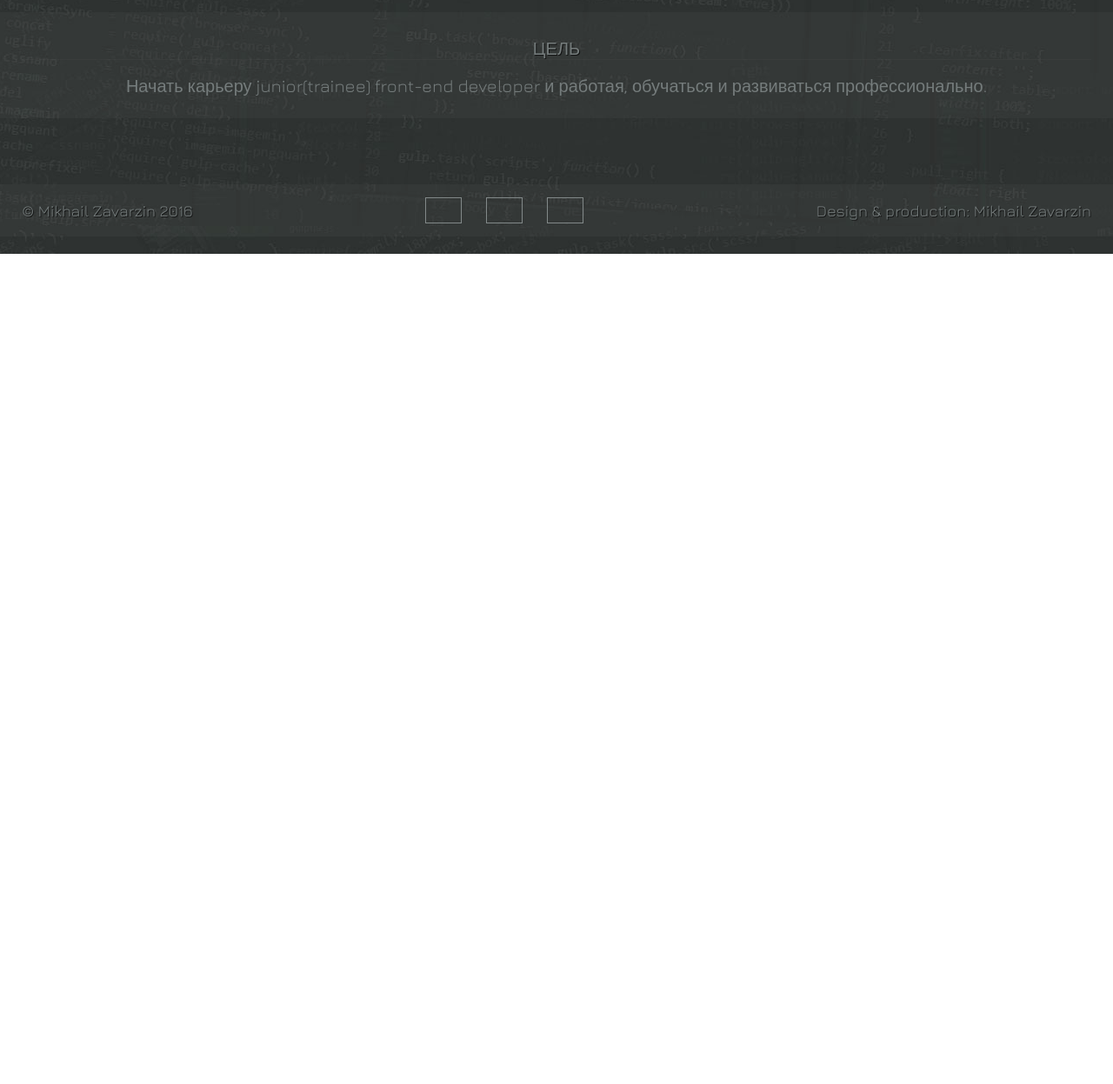
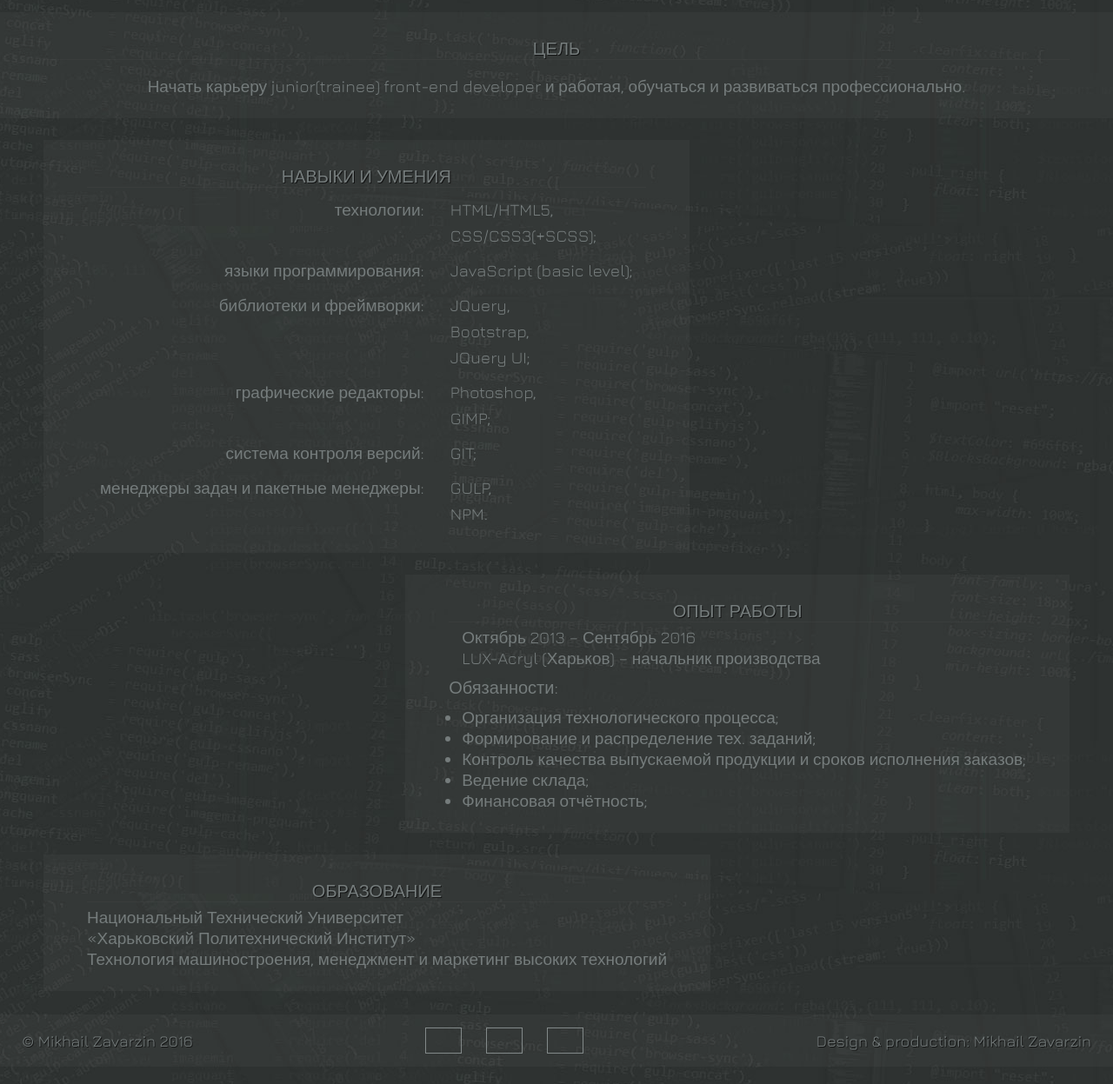
Before and after one commit to mihoz-fe/cv.zavarzin, a website: page pages/resume.html in a window 1280 px wide. Shown: the part 508-1755 px from the top of the page at 87% size. Before the commit the page ends 800 px from the top, so only its background shows below. Drawn offline with nearby package versions, Linux system fonts and the light colour scheme.

Commit message:
add blocks: "skills", "works experience", "education".

```diff
--- a/pages/resume.html
+++ b/pages/resume.html
@@ -10,19 +10,16 @@
 
 <!-- header -->
 		<header class="header">
-		<div class="header-holder">
+		<div class="holder">
 			<div class="vision pull-left">
 				<img src="../images/portrait.jpg" alt="portrait">
 			</div>
 			<h1 class="name">Михаил Заварзин</h1>
-
 			<h2 class="profession">junior front-end developer</h2>
-
 			<nav class="main-nav">
 				<ul>
 					<li>
 						<a href="../index.html"><div class="drop-nav">главная</div></a>
-
 					</li>
 					<li>
 						<a href="resume.html"><div class="drop-nav">резюме</div></a>
@@ -40,9 +37,11 @@
 			</nav>
 		</div>
 		</header>
+
 <!-- content -->
+
 	<!-- contacts -->
-		<div class="section contacts">
+		<div class="section contacts holder">
 			<h3 class="section-title">контакты</h3>
 			<table>
 				<tr>
@@ -71,12 +70,77 @@
 			</table>
 		</div>
 	<!-- contacts finish -->
+
 	<!-- objective -->
 		<div class="section objective">
-			<h3 class="section-title">цель</h3>
-			<p>
-				Начать карьеру junior(trainee) front-end developer и работая, обучаться и развиваться профессионально.
-			</p>
+			<div class="holder">
+				<h3 class="section-title">цель</h3>
+				<p>
+					Начать карьеру junior(trainee) front-end developer и работая, обучаться и развиваться профессионально.
+				</p>
+			</div>
+		</div>
+
+	<!-- skills -->
+		<div class="holder">
+			<div class="skills section holder">
+				<h3 class="section-title">навыки и умения</h3>
+				<table>
+					<tr>
+						<td class="col1">технологии:</td>
+						<td>HTML/HTML5, <br>CSS/CSS3(+SCSS);	</td>
+					</tr>
+					<tr>
+						<td class="col1">языки программирования:</td>
+						<td>JavaScript (basic level);</td>
+					</tr>
+					<tr>
+						<td class="col1">библиотеки и фреймворки:</td>
+						<td>JQuery, <br>Bootstrap, <br>JQuery UI; </td>
+					</tr>
+					<tr>
+						<td class="col1">графические редакторы:</td>
+						<td>Photoshop, <br> GIMP;</td>
+					</tr>
+					<tr>
+						<td class="col1">система контроля версий:</td>
+						<td>GIT;</td>
+					</tr>
+					<tr>
+						<td class="col1">менеджеры задач и пакетные менеджеры:</td>
+						<td>GULP, <br>NPM.</td>
+					</tr>
+				</table>
+			</div>
+		</div>
+
+	<!-- Work experience -->
+		<div class="holder clearfix">
+			<div class="section workexp pull-right">
+				<h3 class="section-title">опыт работы</h3>
+				<span>Октябрь 2013 – Сентябрь 2016 </span><br>
+				<span>LUX-Acryl (Харьков) – начальник производства</span>
+				<div class="duties">
+					<h4>Обязанности:</h4>
+					<ul class="duties-list">
+						<li>Организация технологического процесса;</li>
+						<li>Формирование и распределение тех. заданий;</li>
+						<li>Контроль качества выпускаемой продукции и сроков исполнения заказов;</li>
+						<li>Ведение склада;</li>
+						<li>Финансовая отчётность;</li>
+					</ul>
+				</div>
+			</div>
+		</div>
+
+		<!-- education -->
+		<div class="holder">
+			<div class="education section holder">
+				<h3 class="section-title">образование</h3>
+				<span>Национальный Технический Университет <br> &laquo;Харьковский Политехнический Институт&raquo;</span><br>
+				<span>Технология машиностроения, менеджмент и маркетинг высоких технологий</span>
+
+			</div>
 		</div>
  	</div>
 <!-- footer strt -->
--- a/scss/_reset.scss
+++ b/scss/_reset.scss
@@ -1,6 +1,6 @@
 html, body, div, span, applet, object, iframe,
 h1, h2, h3, h4, h5, h6, p, blockquote, pre,
-a, abbr, acronym, address, big, cite, code,
+a, abbr, acronym, address, cite, code,
 del, dfn, em, img, ins, kbd, q, s, samp,
 small, strike, sub, sup, tt, var,
 b, u, i, center,
--- a/scss/resume.scss
+++ b/scss/resume.scss
@@ -14,7 +14,7 @@ html, body {
 body {
 	max-width: 100%;
 	font-family: 'Jura', sans-serif;
-	font-size: 20px;
+	font-size: 19px;
 	line-height: 24px;
 	color: $textColor;
 	box-sizing: border-box;
@@ -43,27 +43,36 @@ body {
 	box-sizing: border-box;
 }
 
+.holder {
+	max-width: 1200px;
+	min-height: 100%;
+	margin: 0 auto;
+	padding: 0 50px
+}
+
 @import "header";
 
 .section {
 	display: inline-block;
 	background: $blocksBackground;
-	padding: 25px;
+	padding-top: 25px;
+	padding-bottom: 25px;
 	margin-bottom: 25px;
 }
 
 .contacts {
 	margin-left: 3%;
 	margin-right: 3%;
-	td {
-		padding: 5px 15px;
-		line-height: 30px;
-	}
 	a {
 		text-decoration: none;
 		color: inherit;
 		line-height: 30px;
 	}
+}
+
+td {
+	padding: 5px 15px;
+	line-height: 30px;
 }
 
 .section-title {
@@ -89,4 +98,35 @@ body {
 	}
 }
 
+.workexp {
+	padding-left: 50px;
+	padding-right: 50px;
+	&>span {
+		margin-left: 15px;
+	}
+}
+
+.duties {
+	h4 {
+		font-size: 20px;
+		margin-top: 10px;
+		margin-bottom: 10px;
+	}
+}
+.duties-list {
+	margin-left: 15px;
+	list-style-type: disc;
+	li {
+		display: list-item;
+	}
+}
+
+.education {
+	span{
+		margin-bottom: 10px;
+	}
+
+}
+
+
 @import "footer";
```
Also changed, not shown: css/all.css, css/resume.css.
